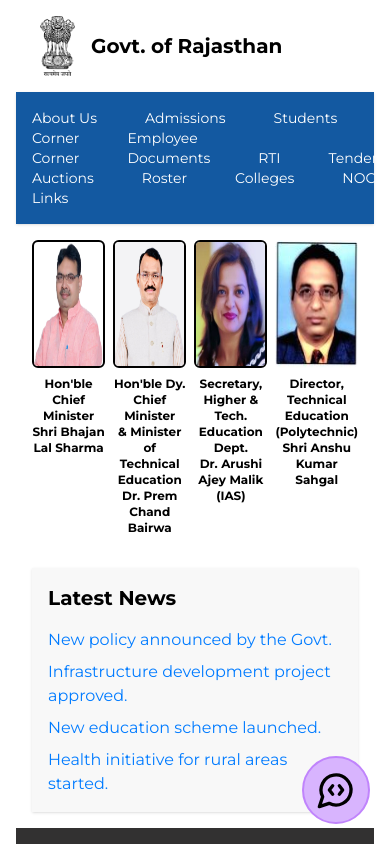
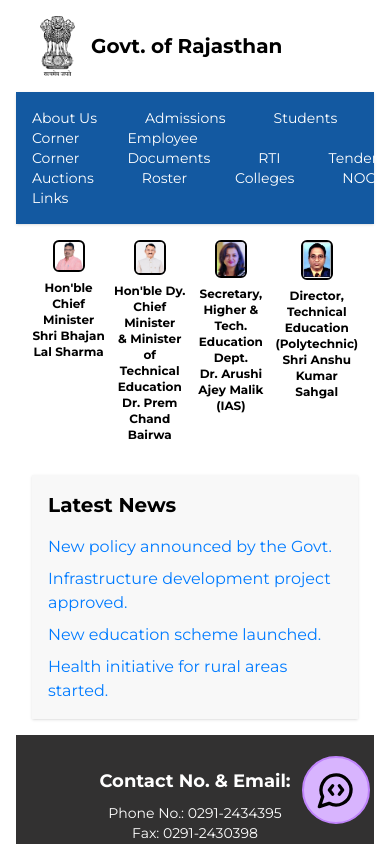
Before and after one commit to NilanchalaPanda/campusPro, a Next.js app: page / in a window 390 px wide. Shown: the top 844 px of the page. Built offline with nearby package versions, Linux system fonts and the light colour scheme.

Commit message:
Some UI fixes in HomePage

```diff
--- a/app/page.js
+++ b/app/page.js
@@ -1,3 +1,4 @@
+/* eslint-disable react/no-unescaped-entities */
 'use client'
 
 import { useState } from 'react'
@@ -15,52 +16,77 @@
   return (
     <div className='relative flex flex-col items-center justify-center bg-[#ffffff] px-4'>
       <div className='container mx-auto flex items-center p-4 pl-6'>
-            <Image src='/Stateemblem.png' width={35} height={35} alt='Symbol' />
-            <div className='pl-4 text-xl font-bold text-black md:text-2xl'>
-              Govt. of Rajasthan
-            </div>
-          </div>
+        <Image src='/Stateemblem.png' width={35} height={35} alt='Symbol' />
+        <div className='pl-4 text-xl font-bold text-black md:text-2xl'>
+          Govt. of Rajasthan
+        </div>
+      </div>
       <header className='w-full bg-[#1359a1] shadow'>
         <div className='container mx-auto flex items-center justify-between p-4'>
-
-          <nav className='space-x-12 text-sm md:text-base '>
-            <a href='#' className='text-white hover:text-gray-300'>About Us</a>
-            <a href='#' className='text-white hover:text-gray-300'>Admissions</a>
-            <a href='#' className='text-white hover:text-gray-300'>Students Corner</a>
-            <a href='#' className='text-white hover:text-gray-300'>Employee Corner</a>
-            <a href='#' className='text-white hover:text-gray-300'>Documents</a>
-            <a href='#' className='text-white hover:text-gray-300'>RTI</a>
-            <a href='#' className='text-white hover:text-gray-300'>Tenders & Auctions</a>
-            <a href='#' className='text-white hover:text-gray-300'>Roster</a>
-            <a href='#' className='text-white hover:text-gray-300'>Colleges</a>
-            <a href='#' className='text-white hover:text-gray-300'>NOC</a>
-            <a href='#' className='text-white hover:text-gray-300'>Other Links</a>
+          <nav className='space-x-12 text-sm md:text-base'>
+            <a href='#' className='text-white hover:text-gray-300'>
+              About Us
+            </a>
+            <a href='#' className='text-white hover:text-gray-300'>
+              Admissions
+            </a>
+            <a href='#' className='text-white hover:text-gray-300'>
+              Students Corner
+            </a>
+            <a href='#' className='text-white hover:text-gray-300'>
+              Employee Corner
+            </a>
+            <a href='#' className='text-white hover:text-gray-300'>
+              Documents
+            </a>
+            <a href='#' className='text-white hover:text-gray-300'>
+              RTI
+            </a>
+            <a href='#' className='text-white hover:text-gray-300'>
+              Tenders & Auctions
+            </a>
+            <a href='#' className='text-white hover:text-gray-300'>
+              Roster
+            </a>
+            <a href='#' className='text-white hover:text-gray-300'>
+              Colleges
+            </a>
+            <a href='#' className='text-white hover:text-gray-300'>
+              NOC
+            </a>
+            <a href='#' className='text-white hover:text-gray-300'>
+              Other Links
+            </a>
           </nav>
         </div>
       </header>
 
       <main className='flex-1 p-4 md:p-8'>
-        <div className='flex  gap-2 justify-'>
-          <div className='flex flex-col items-center w-full max-w-xs md:max-w-sm'>
-            <img
+        <div className='justify- flex gap-2'>
+          <div className='flex w-full max-w-xs flex-col items-center md:max-w-sm'>
+            <Image
+              width={32}
+              height={32}
               src='/image1.png'
               alt='Officer'
-              className='h-32 w-32 rounded-md border-2 border-black md:h-48 md:w-48'
+              className='rounded-md border-2 border-black md:h-48 md:w-48'
             />
-            <p className='mt-2 text-xs font-bold text-center md:text-sm'>
+            <p className='mt-2 text-center text-xs font-bold md:text-sm'>
               Hon'ble Chief Minister
               <br />
               Shri Bhajan Lal Sharma
             </p>
           </div>
 
-          <div className='flex flex-col items-center w-full max-w-xs md:max-w-sm'>
-            <img
+          <div className='flex w-full max-w-xs flex-col items-center md:max-w-sm'>
+            <Image
+              width={32}
+              height={32}
               src='/image2.jpeg'
               alt='Officer'
-              className='h-32 w-32 rounded-md border-2 border-black md:h-48 md:w-48'
+              className='rounded-md border-2 border-black md:h-48 md:w-48'
             />
-            <p className='mt-2 text-xs font-bold text-center md:text-sm'>
+            <p className='mt-2 text-center text-xs font-bold md:text-sm'>
               Hon'ble Dy. Chief Minister
               <br />
               & Minister of Technical Education
@@ -69,26 +95,30 @@
             </p>
           </div>
 
-          <div className='flex flex-col items-center w-full max-w-xs md:max-w-sm'>
-            <img
+          <div className='flex w-full max-w-xs flex-col items-center md:max-w-sm'>
+            <Image
+              width={32}
+              height={32}
               src='/image3.jpeg'
               alt='Officer'
-              className='h-32 w-32 rounded-md border-2 border-black md:h-48 md:w-48'
+              className='rounded-md border-2 border-black md:h-48 md:w-48'
             />
-            <p className='mt-2 text-xs font-bold text-center md:text-sm'>
+            <p className='mt-2 text-center text-xs font-bold md:text-sm'>
               Secretary, Higher & Tech. Education Dept.
               <br />
               Dr. Arushi Ajey Malik (IAS)
             </p>
           </div>
 
-          <div className='flex flex-col items-center w-full max-w-xs md:max-w-sm'>
-            <img
+          <div className='flex w-full max-w-xs flex-col items-center md:max-w-sm'>
+            <Image
+              width={32}
+              height={32}
               src='/image4.jpg'
               alt='Officer'
-              className='h-32 w-32 rounded-md md:h-48 md:w-48'
+              className='rounded-md border-2 border-black md:h-48 md:w-48'
             />
-            <p className='mt-2 text-xs font-bold text-center md:text-sm'>
+            <p className='mt-2 text-center text-xs font-bold md:text-sm'>
               Director, Technical Education (Polytechnic)
               <br />
               Shri Anshu Kumar Sahgal
@@ -100,10 +130,18 @@
           <h2 className='mb-4 text-xl font-bold md:text-2xl'>Latest News</h2>
           <div className='relative overflow-hidden text-[#007bff]'>
             <div className='news-rotate space-y-2 text-left'>
-              <p className='text-base md:text-lg'>New policy announced by the Govt.</p>
-              <p className='text-base md:text-lg'>Infrastructure development project approved.</p>
-              <p className='text-base md:text-lg'>New education scheme launched.</p>
-              <p className='text-base md:text-lg'>Health initiative for rural areas started.</p>
+              <p className='text-base md:text-lg'>
+                New policy announced by the Govt.
+              </p>
+              <p className='text-base md:text-lg'>
+                Infrastructure development project approved.
+              </p>
+              <p className='text-base md:text-lg'>
+                New education scheme launched.
+              </p>
+              <p className='text-base md:text-lg'>
+                Health initiative for rural areas started.
+              </p>
             </div>
           </div>
         </div>
@@ -131,19 +169,19 @@
           </div>
 
           <div>
-            <h3 className='mb-2 text-lg font-bold'>Website Design & Updated by:</h3>
+            <h3 className='mb-2 text-lg font-bold'>
+              Website Design & Updated by:
+            </h3>
             <div className='text-sm'>
               <p>Directorate of Technical Education, Jodhpur</p>
-              <p>Copyright ©2019 Directorate Of Technical Education, Rajasthan</p>
+              <p>
+                Copyright ©2019 Directorate Of Technical Education, Rajasthan
+              </p>
               <p>Last Updated: 9/11/2024, 10:28:47 AM</p>
             </div>
           </div>
         </div>
       </footer>
-
-      <div className='flex h-screen w-full items-center justify-center bg-orange-200 text-center text-4xl font-bold'>
-        FEATURES SECTION WILL COME HERE
-      </div>
 
       {!isModalOpen && (
         <button
```
